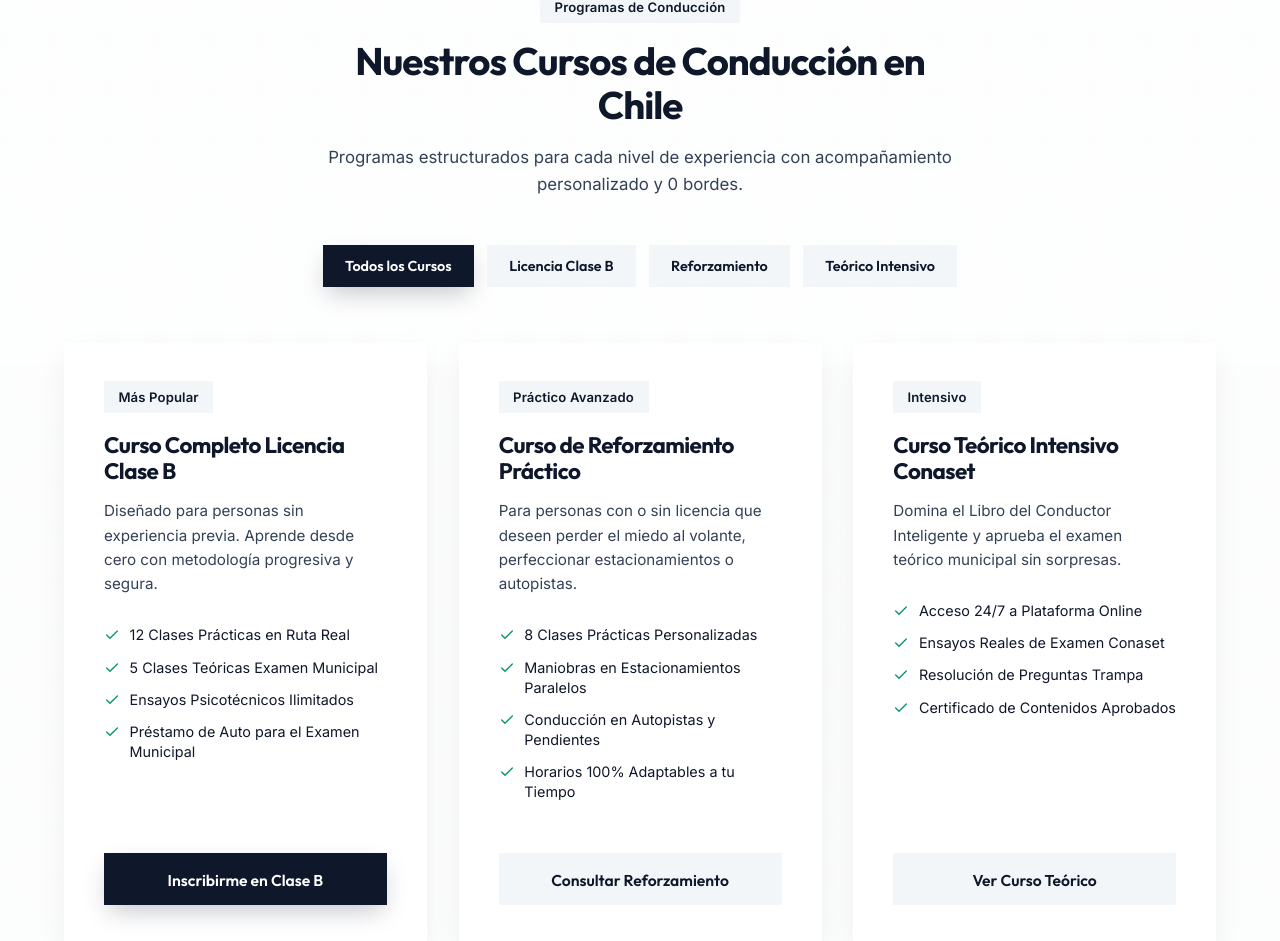
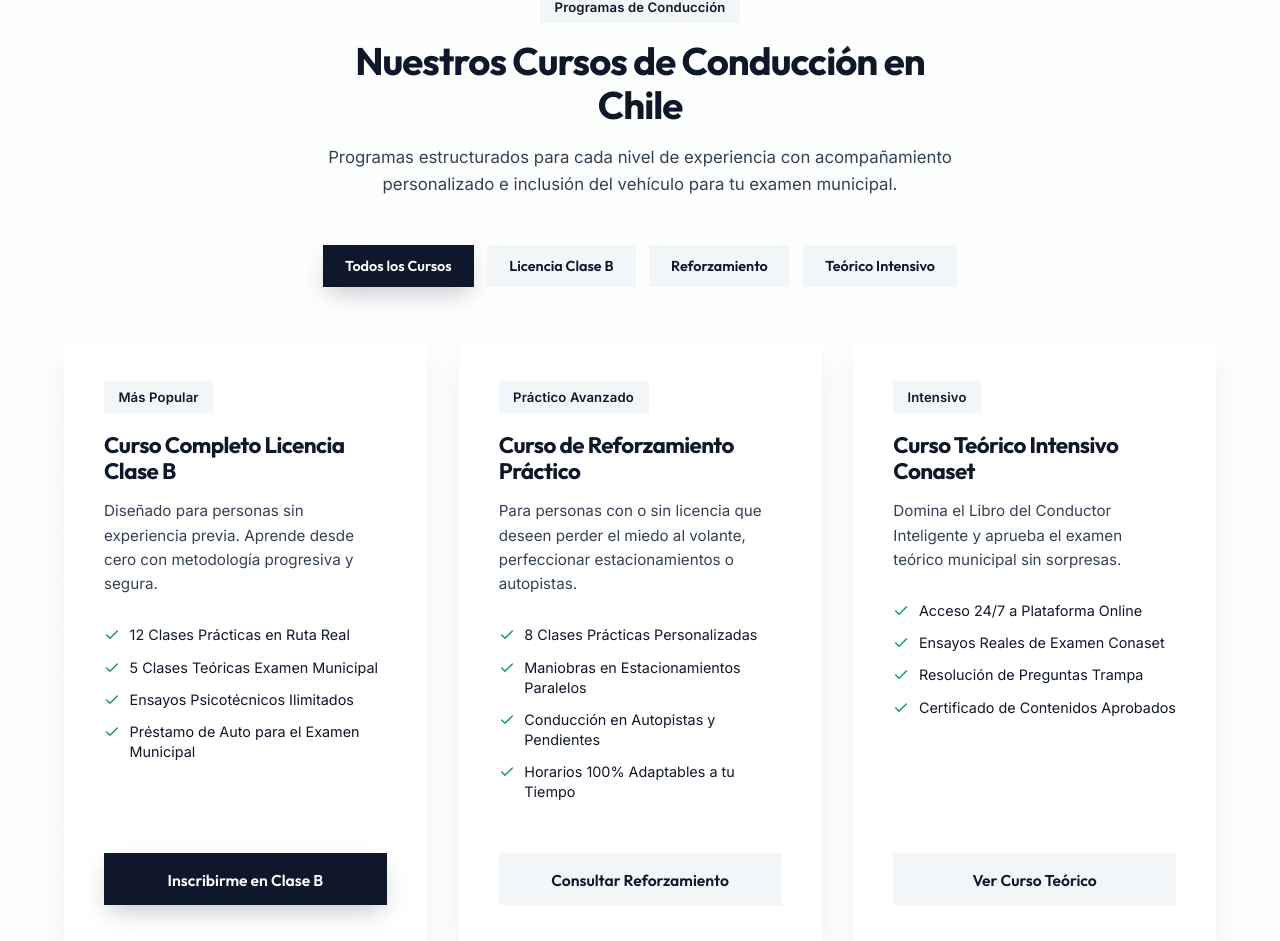
Before and after one commit to viejo14/urika.cl, a React (Vite) app: page / in a window 1280 px wide. Shown: the part 1435-2376 px from the top of the page. Built offline with nearby package versions, Linux system fonts and the light colour scheme.

Commit message:
fix: updated CourseCatalog subtitle to customer facing copy

```diff
--- a/src/components/sections/CourseCatalog.jsx
+++ b/src/components/sections/CourseCatalog.jsx
@@ -27,7 +27,7 @@ export function CourseCatalog({ onOpenBooking }) {
             Nuestros Cursos de Conducción en Chile
           </h2>
           <p style={{ color: 'var(--text-muted)' }}>
-            Programas estructurados para cada nivel de experiencia con acompañamiento personalizado y 0 bordes.
+            Programas estructurados para cada nivel de experiencia con acompañamiento personalizado e inclusión del vehículo para tu examen municipal.
           </p>
         </div>
 
```
